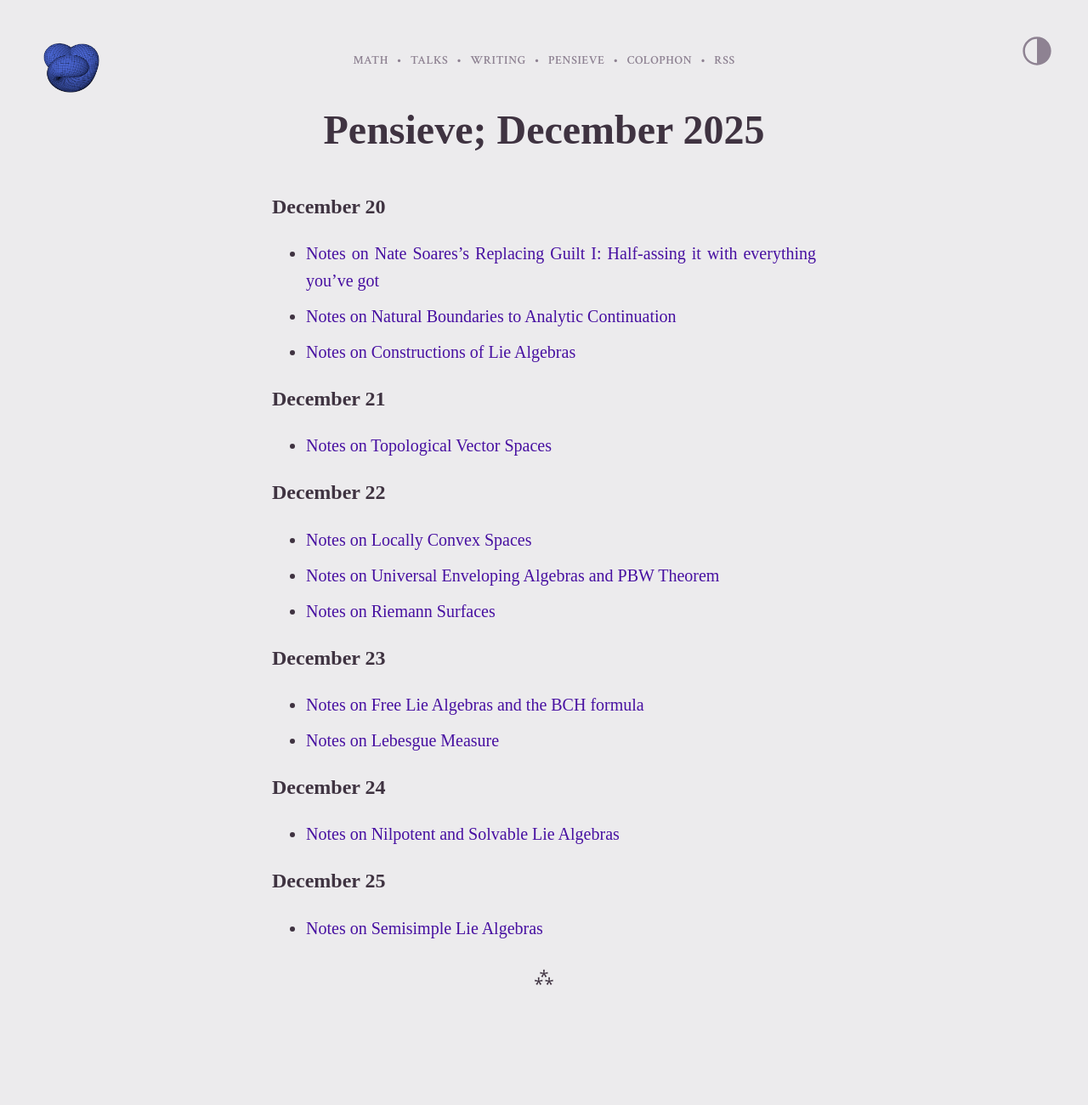
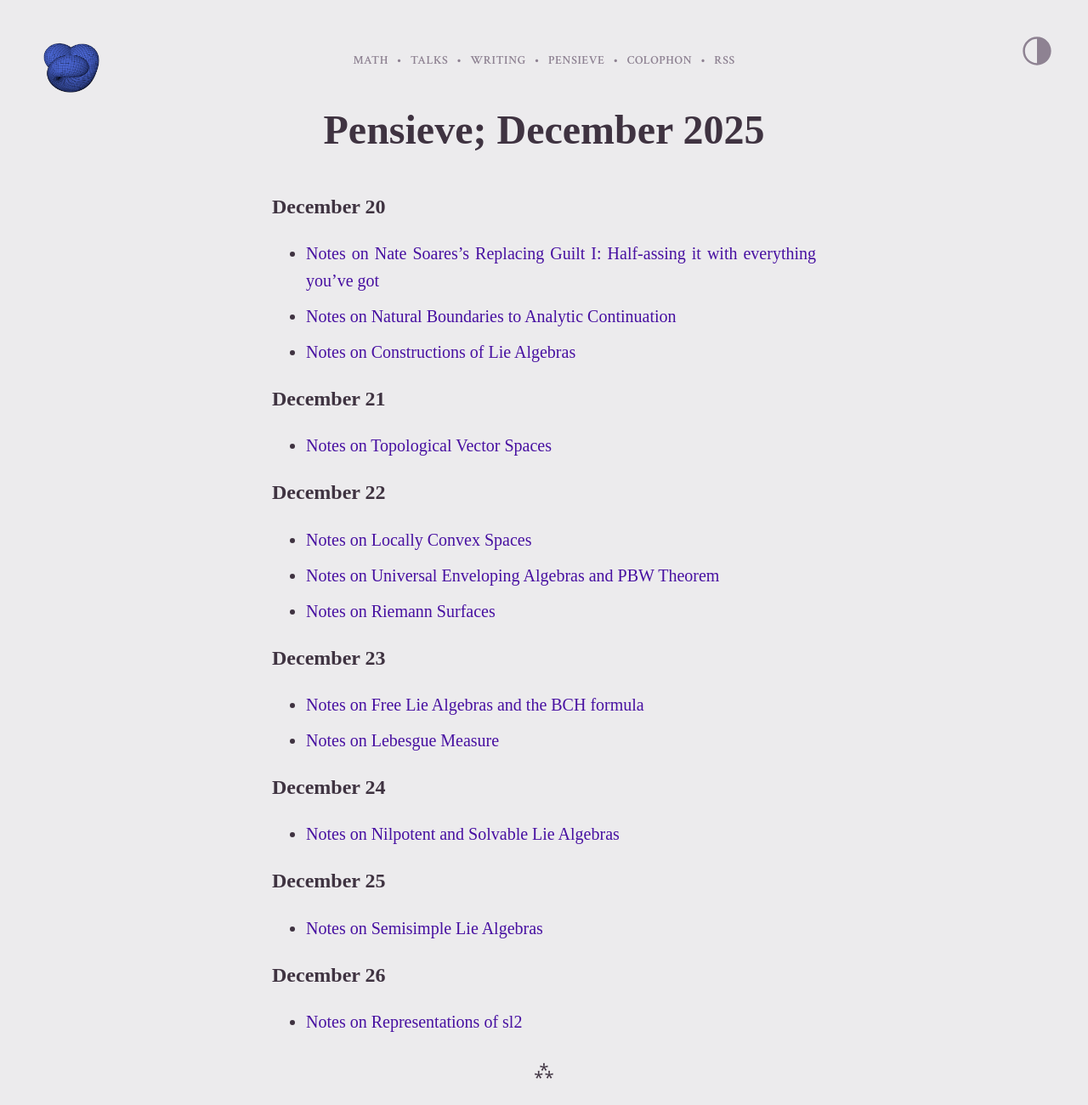
Before and after one commit to williamrygao/williamrygao.github.io, a Jekyll site: the page built from pensieve/2025-12/2025-12.md, in a window 1280 px wide. Shown: the whole page at 85% size. Built offline with Jekyll 4.4.1, drawn with Linux system fonts in a browser that asks for light colours; before the commit the page ends 1190 px from its top, so only the background shows below that.

Commit message:
December 26

```diff
--- a/pensieve/2025-12/2025-12.md
+++ b/pensieve/2025-12/2025-12.md
@@ -27,4 +27,7 @@ title: Pensieve; December 2025
 ## December 25
 * [Notes on Semisimple Lie Algebras](/pensieve/2025-12/2025-12-25-semisimple-lie-algebras.pdf)
 
+## December 26
+* [Notes on Representations of sl2](/pensieve/2025-12/2025-12-26-representations-sl2.pdf)
+
 ---
```
Also changed, not shown: 1 other file.
